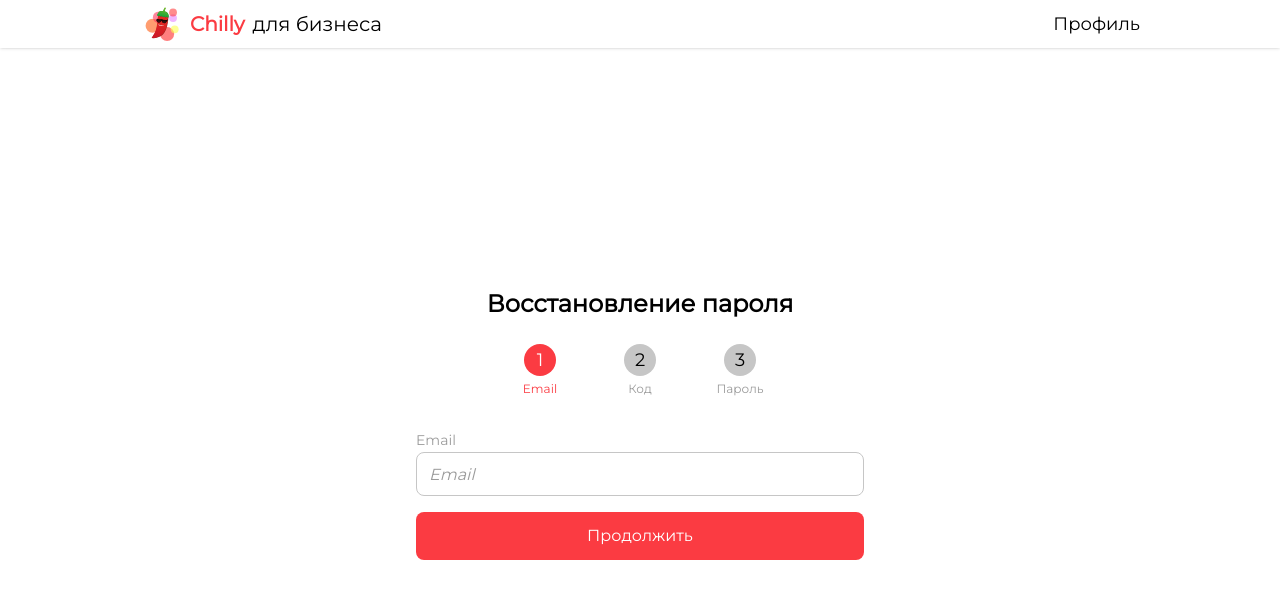
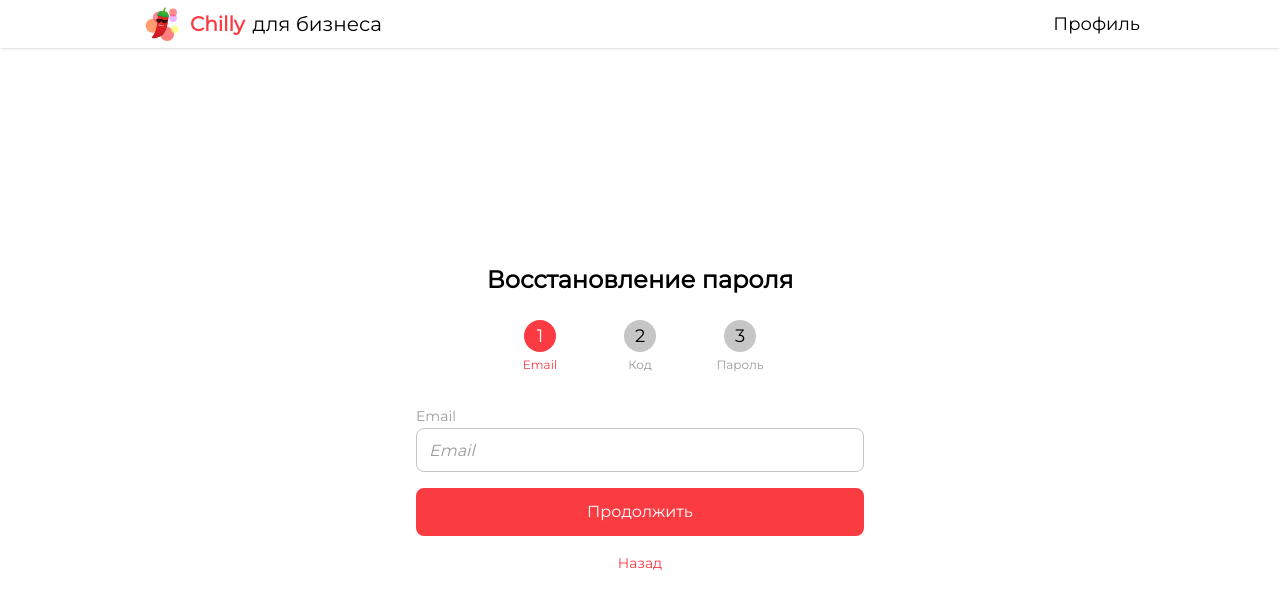
Before and after one commit to TolimanStaR/chilly-web, a React (Vite) app: page /forgot-password in a window 1280 px wide. Shown: the top 608 px of the page. Built offline with nearby package versions, Linux system fonts and the light colour scheme; no server answers.

Commit message:
feat: back button in forget password screen

```diff
--- a/src/pages/ForgetPassword.tsx
+++ b/src/pages/ForgetPassword.tsx
@@ -3,8 +3,10 @@ import { zodResolver } from '@hookform/resolvers/zod';
 import {EmailSchema, VerificationCodeSchema, NewPasswordSchema} from "@/lib/validation/auth";
 import {TextInput, Button, CodeInput} from '@/components/input';
 import {useForgotPasswordStore} from "@/stores/ForgetPasswordStore.ts";
+import {useNavigate} from "react-router-dom";
 
 export const ForgotPassword = () => {
+  const navigate = useNavigate();
   const {
     email, code, newPassword, newPasswordRepeat,
     currentStep,
@@ -48,7 +50,7 @@ export const ForgotPassword = () => {
         <div className="flex mx-auto max-w-[300px] mb-8">
           {['email', 'verifyCode', 'newPassword'].map((step, i) => (
             <div key={step} className="flex-1 flex flex-col items-center">
-              <div className={`w-8 h-8 rounded-full flex items-center justify-center
+              <div className={`w-8 h-8 rounded-full flex items-center justify-center select-none
               ${currentStep === step ? 'bg-red-50 text-white' :
                 currentStep.length > step.length ? 'bg-green-500 text-white' : 'bg-base-20'}`}
               >
@@ -72,6 +74,13 @@ export const ForgotPassword = () => {
             />
             <Button type="submit" className="w-full mt-4" isLoading={loading}>
               Продолжить
+            </Button>
+
+            <Button
+              variant={"tertiary"} size={"S"} className={"w-full mt-2"}
+              onClick={() => navigate("/login")}
+            >
+              Назад
             </Button>
           </form>
         )}
```
